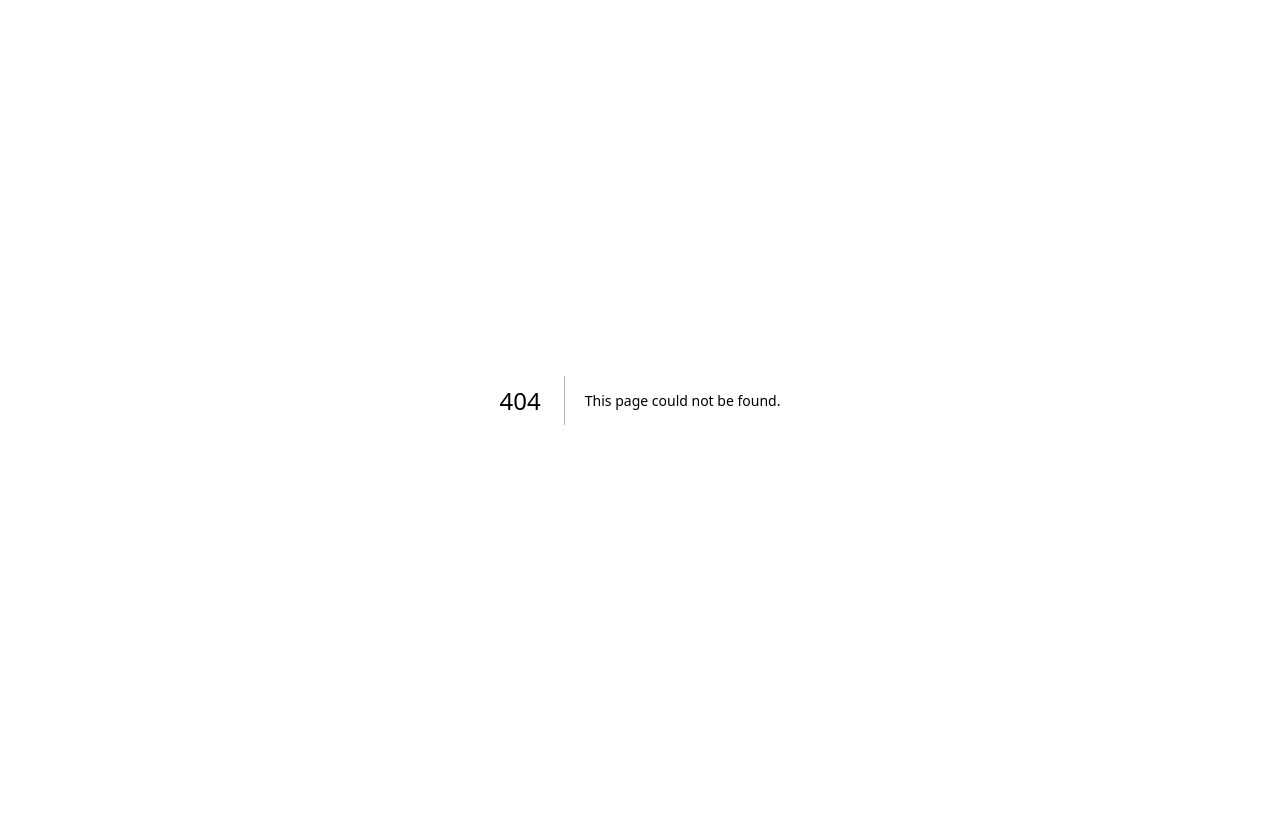
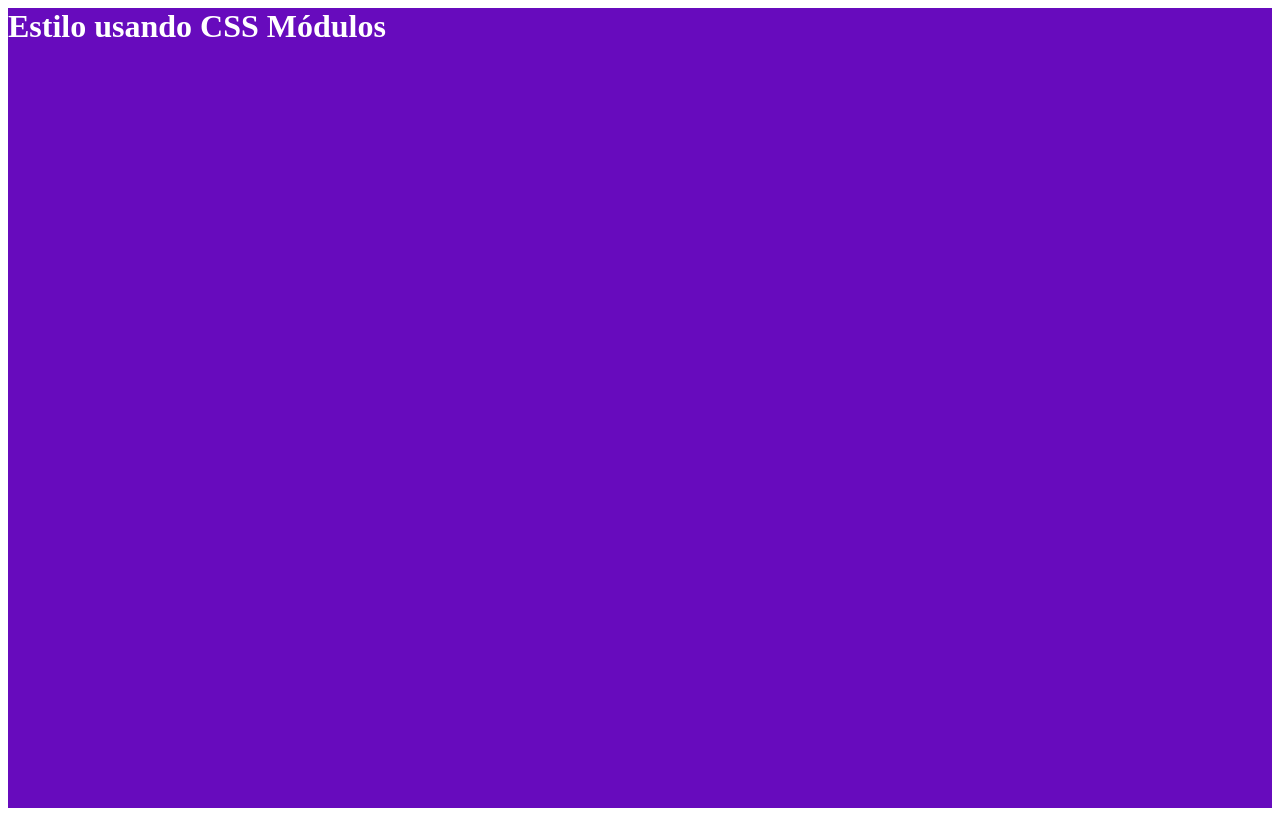
Before and after one commit to alerodrigues-ard/Cod3r-React-Next-2023, a Next.js app in the folder fundamentos/: page /estiloso in a window 1280 px wide. Before the commit this address had no page. Built offline with nearby package versions, Linux system fonts and the light colour scheme.

Commit message:
Fundamentos Next.js e React
Tópicos:
. CSS Modularizado
. Usando Componentes

```diff
--- a/fundamentos/src/app/app.css
+++ b/fundamentos/src/app/app.css
@@ -13,5 +13,5 @@ body {
       transparent,
       rgb(var(--background-end-rgb))
     )
-    rgb(var(--background-start-rgb));
+  rgb(var(--background-start-rgb));
 }
--- /dev/null
+++ b/fundamentos/src/pages/estiloso.tsx
@@ -0,0 +1,10 @@
+import styles from "./styles/Estiloso.module.css"
+
+export default function Estiloso() {
+
+  return (
+    <div className={styles.roxo}>
+      <h1>Estilo usando CSS Módulos</h1>
+    </div>
+  )
+}
--- /dev/null
+++ b/fundamentos/src/pages/styles/Estiloso.module.css
@@ -0,0 +1,9 @@
+.roxo {
+  height: 100vh;
+  background-color: #670bbd;
+  color: #fff;
+}
+
+.roxo h1 {
+  margin: 0;
+}
```
Also changed, not shown: fundamentos/src/components/Cabecalho.tsx (added, +7 -0 lines), fundamentos/src/pages/exemplo.tsx (added, +10 -0 lines), fundamentos/src/app/globals.css (line endings or trailing spaces).
